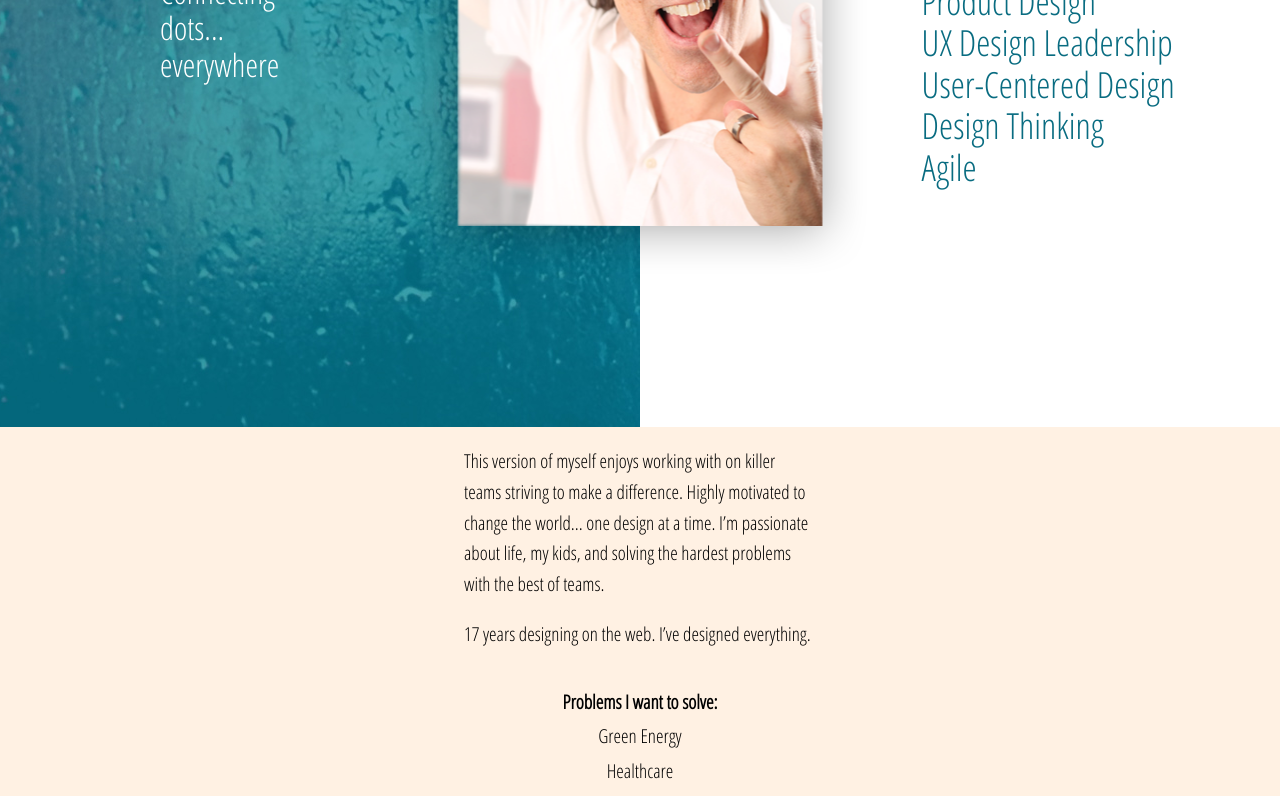
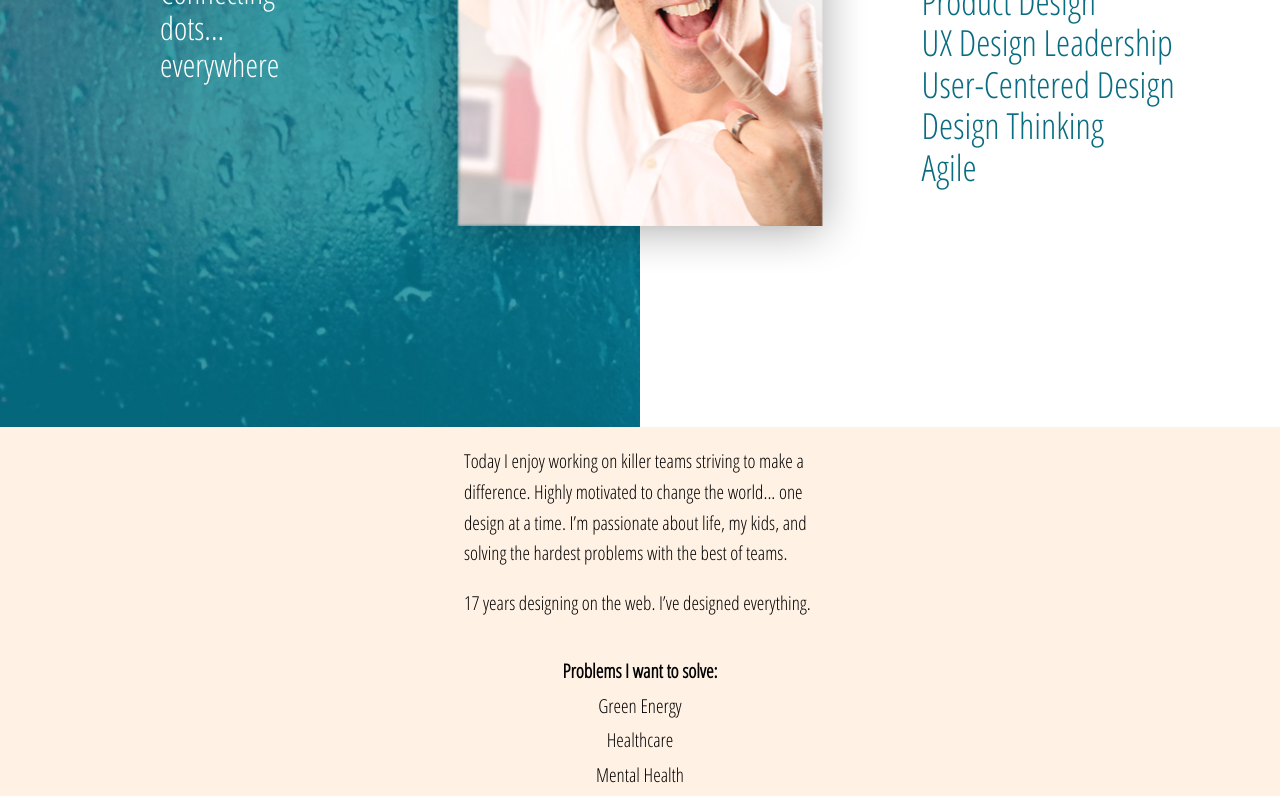
Before and after one commit to wfsterling/raining.design, a Vue app: page / in a window 1280 px wide. Shown: the part 451-1247 px from the top of the page. Built offline with nearby package versions, Linux system fonts and the light colour scheme.

Commit message:
spelling

```diff
--- a/src/components/Home.vue
+++ b/src/components/Home.vue
@@ -61,7 +61,7 @@
     <!-- INTRO 2 -->
     <div class="intro2-wrapper">
       <div class="content">
-        <p>This version of myself enjoys working with on killer teams
+        <p>Today I enjoy working on killer teams
           striving to make a difference. Highly motivated to change
           the world... one design at a time. I’m passionate about life,
           my kids, and solving the hardest problems with the best of teams.</p>
```
